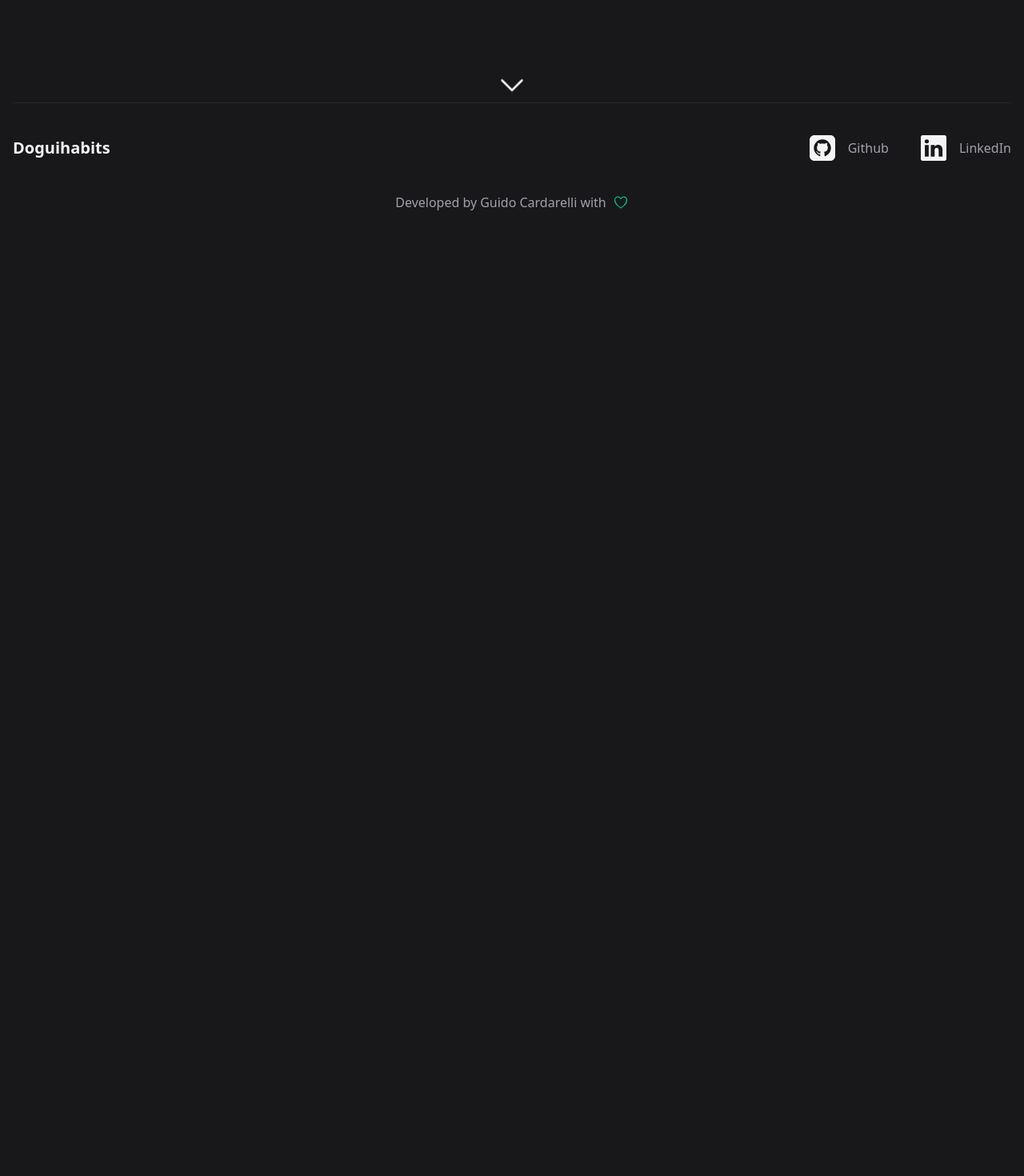
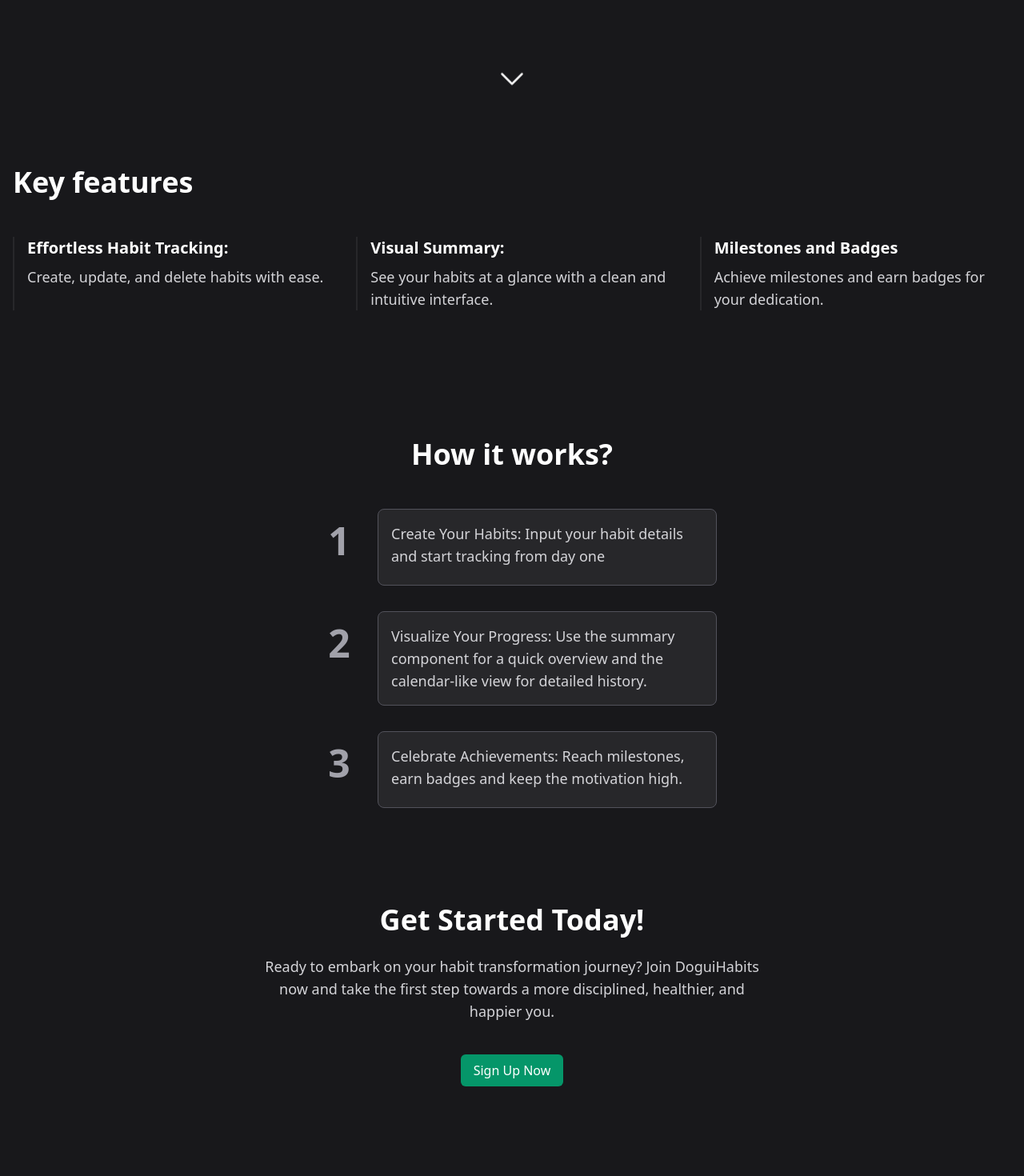
Before and after one commit to GuidoCarda/doguihabits, a React (Vite) app: page /landing in a window 1280 px wide. Shown: the part 660-2130 px from the top of the page at 80% size. Before the commit the page ends 941 px from the top, so only its background shows below. Built offline with nearby package versions, Linux system fonts and the light colour scheme; no server answers.

Commit message:
feat(landing page): features, how it works & get started sections

```diff
--- a/src/pages/Landing.jsx
+++ b/src/pages/Landing.jsx
@@ -4,7 +4,7 @@ import { cn } from "../utils";
 
 const Landing = () => {
   return (
-    <main className="max-w-7xl mx-auto px-4">
+    <main className="scroll-smooth max-w-7xl mx-auto px-4">
       <Header />
       <Hero />
       <Features />
@@ -82,7 +82,37 @@ const Hero = () => {
 };
 
 const Features = () => {
-  return <section id="features"></section>;
+  return (
+    <section id="features" className="py-20">
+      <h2 className="text-4xl font-bold text-white  mb-12">Key features</h2>
+      <div className="grid grid-cols-3 gap-10">
+        <div className="border-l-2 border-zinc-800 pl-4">
+          <h3 className="text-white text-xl font-bold mb-2">
+            Effortless Habit Tracking:{" "}
+          </h3>
+          <p className="text-zinc-300 text-lg font-medium">
+            Create, update, and delete habits with ease.
+          </p>
+        </div>
+        <div className="border-l-2 border-zinc-800 pl-4">
+          <h3 className="text-white text-xl font-bold mb-2">
+            Visual Summary:{" "}
+          </h3>
+          <p className="text-zinc-300 text-lg font-medium">
+            See your habits at a glance with a clean and intuitive interface.
+          </p>
+        </div>
+        <div className="border-l-2 border-zinc-800 pl-4">
+          <h3 className="text-white text-xl font-bold mb-2">
+            Milestones and Badges
+          </h3>
+          <p className="text-zinc-300 text-lg font-medium">
+            Achieve milestones and earn badges for your dedication.
+          </p>
+        </div>
+      </div>
+    </section>
+  );
 };
 
 const Layout = () => {
@@ -90,11 +120,68 @@ const Layout = () => {
 };
 
 const HowItWorks = () => {
-  return <section></section>;
+  return (
+    <section id="how-it-works" className="py-20">
+      <h2 className="text-4xl font-bold text-white text-center mb-12">
+        How it works?
+      </h2>
+      <div className="select-none flex flex-col mx-auto gap-8 max-w-lg">
+        <div className="group flex gap-2 ">
+          <h3 className="group-hover:text-emerald-600 transition-colors text-5xl mb-4 text-zinc-400 font-bold  h-20 w-20 flex-shrink-0 grid place-content-center">
+            1
+          </h3>
+          <div className="p-4 rounded-lg bg-zinc-800 border-[1px] border-zinc-600">
+            <p className="text-zinc-300 text-lg font-medium">
+              Create Your Habits: Input your habit details and start tracking
+              from day one
+            </p>
+          </div>
+        </div>
+        <div className="group flex gap-2">
+          <h3 className="group-hover:text-emerald-600 text-5xl mb-4 text-zinc-400 font-bold  h-20 w-20 flex-shrink-0 grid place-content-center">
+            2
+          </h3>
+          <div className="p-4 rounded-lg bg-zinc-800 border-[1px] border-zinc-600">
+            <p className="text-zinc-300 text-lg font-medium">
+              Visualize Your Progress: Use the summary component for a quick
+              overview and the calendar-like view for detailed history.
+            </p>
+          </div>
+        </div>
+        <div className="group flex gap-2 ">
+          <h3 className="group-hover:text-emerald-600 text-5xl mb-4 text-zinc-400 font-bold h-20 w-20 flex-shrink-0 grid place-content-center">
+            3
+          </h3>
+          <div className="p-4 rounded-lg bg-zinc-800 border-[1px] border-zinc-600">
+            <p className="text-zinc-300 text-lg font-medium">
+              Celebrate Achievements: Reach milestones, earn badges and keep the
+              motivation high.
+            </p>
+          </div>
+        </div>
+      </div>
+    </section>
+  );
 };
 
 const GetStarted = () => {
-  return <section></section>;
+  return (
+    <section
+      id="get-started"
+      className="text-center flex items-center flex-col py-10 mb-20 "
+    >
+      <h2 className="text-4xl font-bold text-white mb-6">Get Started Today!</h2>
+      <p className="text-zinc-300 text-lg font-medium max-w-[60ch]">
+        Ready to embark on your habit transformation journey? Join DoguiHabits
+        now and take the first step towards a more disciplined, healthier, and
+        happier you.
+      </p>
+
+      <Button className={"bg-emerald-600 font-medium text-white mt-10"}>
+        Sign Up Now
+      </Button>
+    </section>
+  );
 };
 
 const footerLinks = [
```
